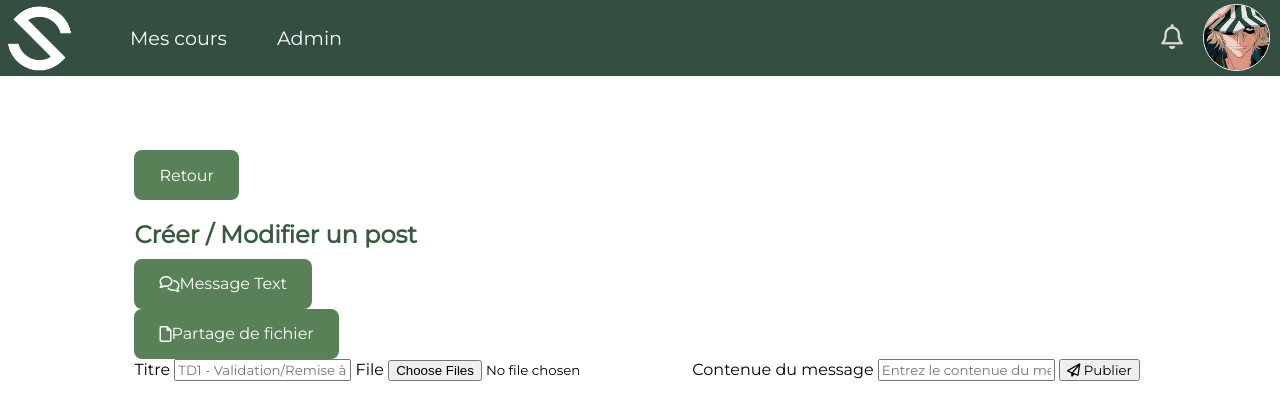
After one commit to Enesinho90/Soodle, a PHP site: page /page_creation_modification.php in a window 1280 px wide. The commit adds this page. Shown: the top 420 px of the page. Run offline with PHP 8.4, Linux system fonts and the light colour scheme; some libraries are stand-ins or nearby versions.

Commit message:
Html : page_creation_modification

```diff
--- /dev/null
+++ b/css/page_creation_modification.css
@@ -0,0 +1,37 @@
+main {
+    margin-top: 150px;
+    display: flex;
+    flex-direction: column;
+    align-items: center;
+  }
+main section {
+    width: 80%;
+}
+.button-style {
+    background-color: #588157;
+    border: none;
+    border-radius: 8px;
+    color: white;
+    cursor: pointer;
+    transition: all 0.3s ease-in-out;
+}
+
+.button-style {
+    width: auto;
+    padding: 25px;
+    height: 50px;
+    font-size: 16px;
+    display: flex;
+    align-items: center;
+    justify-content: center;
+}
+
+.button-style:hover {
+    background-color: #3a5a40;
+}
+
+#creation_modification > h1 {
+    color: #3a5a40;
+    font-weight: 700;
+    margin-bottom: 10px;
+}
--- /dev/null
+++ b/page_creation_modification.php
@@ -0,0 +1,47 @@
+<!DOCTYPE html>
+<html lang="en">
+    <link rel="stylesheet" href="css/page_creation_modification.css">
+    <link rel="stylesheet" href="css/navbar.css">
+    <link href="https://fonts.googleapis.com/css2?family=Montserrat&display=swap" rel="stylesheet">
+    <script src="https://kit.fontawesome.com/4162108d67.js" crossorigin="anonymous"></script>
+<head>
+    <meta charset="UTF-8">
+    <meta name="viewport" content="width=device-width, initial-scale=1.0">
+    <title>Document</title>
+</head>
+<body id="page_creation_modification">
+<main> <?php include("initialize.php"); ?>
+    <section id="creation_modification">
+        <button class = "button-style" type="button">Retour</button>
+        <h1>Créer / Modifier un post</h1>
+        <div class = "message-file-button">
+            <button class = "button-style" type="button">
+                <i class="fa-regular fa-comments"></i>
+                Message Text
+            </button>
+            <button class = "button-style" type="button">
+                <i class="fa-regular fa-file"></i>
+                Partage de fichier
+            </button>
+        </div>
+    </section>
+    <section class="message-file-content">
+        <form id="message-file">
+            <label for="titre-input">Titre</label>
+            <input id="titre-input" type="text" placeholder="TD1 - Validation/Remise à Niveau">
+
+            <label for="file-input">File</label>
+            <input id="file-input" type="file" multiple >
+
+            <label for="message-input">Contenue du message</label>
+            <input id="message-input" type="text" placeholder="Entrez le contenue du message">
+
+            <button id="submit-message-file" type="submit">
+                <i class="fa-regular fa-paper-plane"></i>
+                Publier
+            </button>
+        </form>
+    </section>
+
+</body>
+</html>
```
Also changed, not shown: css/style.css (+3 -5 lines).
